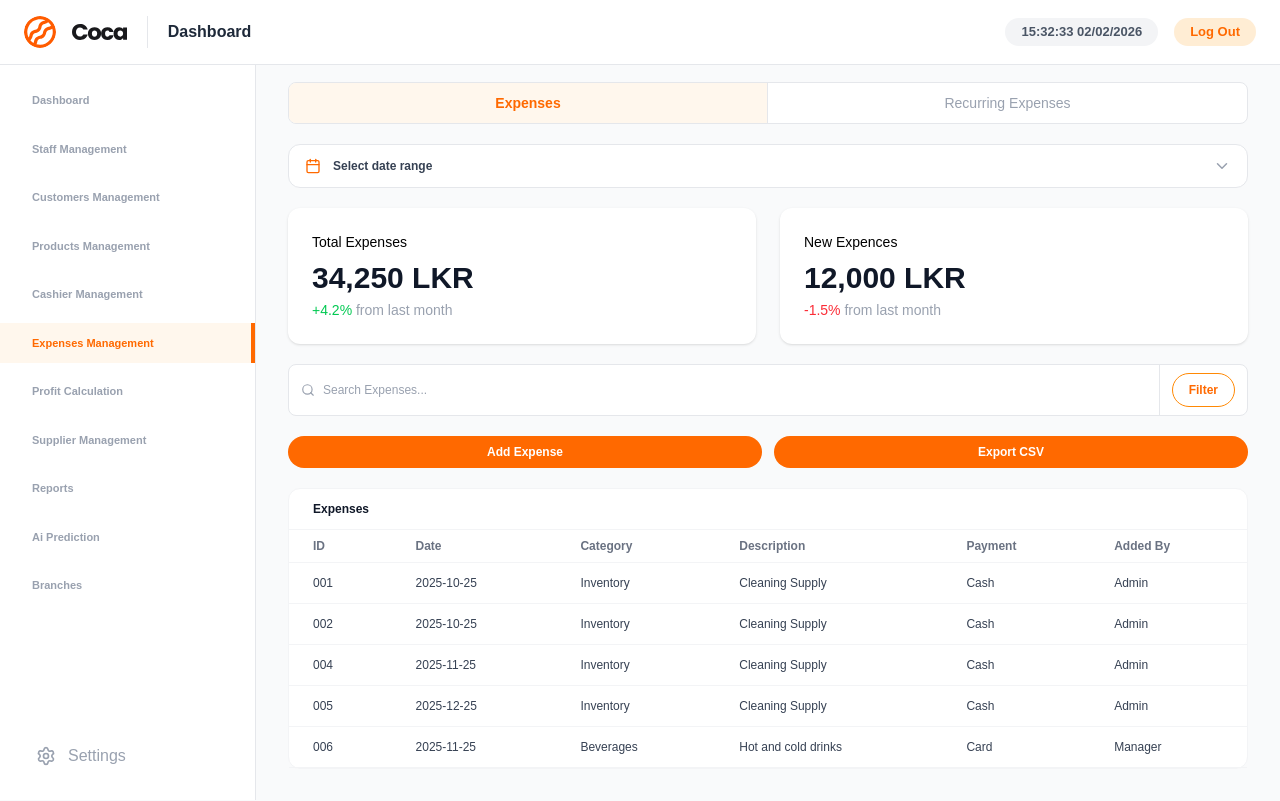
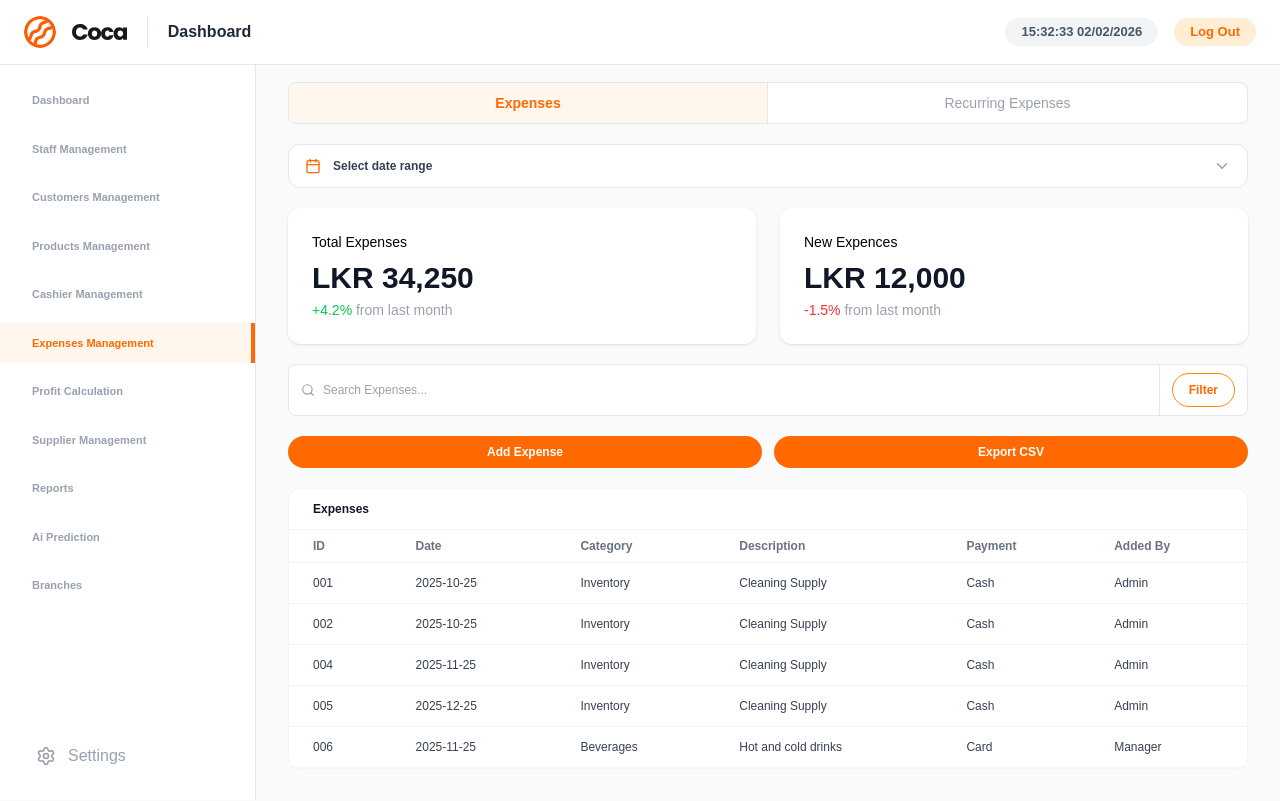
Before and after one commit to LTI-INTERNS/pos-micro-sass, a Next.js app: page /expensesmanagement in a window 1280 px wide. Built offline with nearby package versions, Linux system fonts and the light colour scheme.

Commit message:
fix: standardize expense value formatting

```diff
--- a/app/components/Admin/expensesmanagement/ExpensesStatCardGrid.tsx
+++ b/app/components/Admin/expensesmanagement/ExpensesStatCardGrid.tsx
@@ -3,13 +3,13 @@ import StatCard from '@/app/components/Admin/common/StatCard';;
 const statCards = [
   {
     title: "Total Expenses",
-    value: "34,250 LKR",
+    value: "LKR 34,250",
     percentage: "+4.2%",
     trend: "up" as const,
   },
   {
     title: "New Expences",
-    value: "12,000 LKR",
+    value: "LKR 12,000",
     percentage: "-1.5%",
     trend: "down" as const,
   },
```
